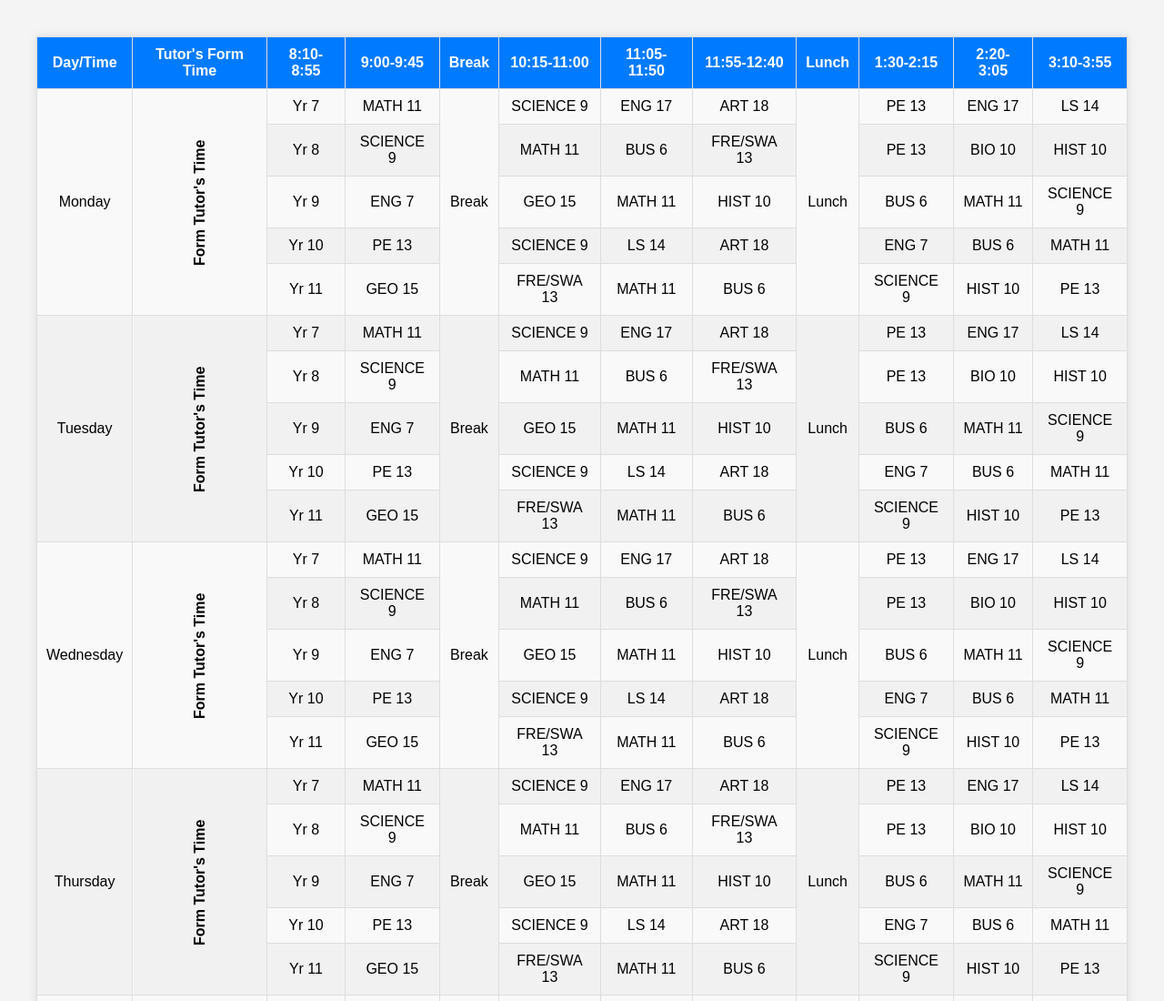
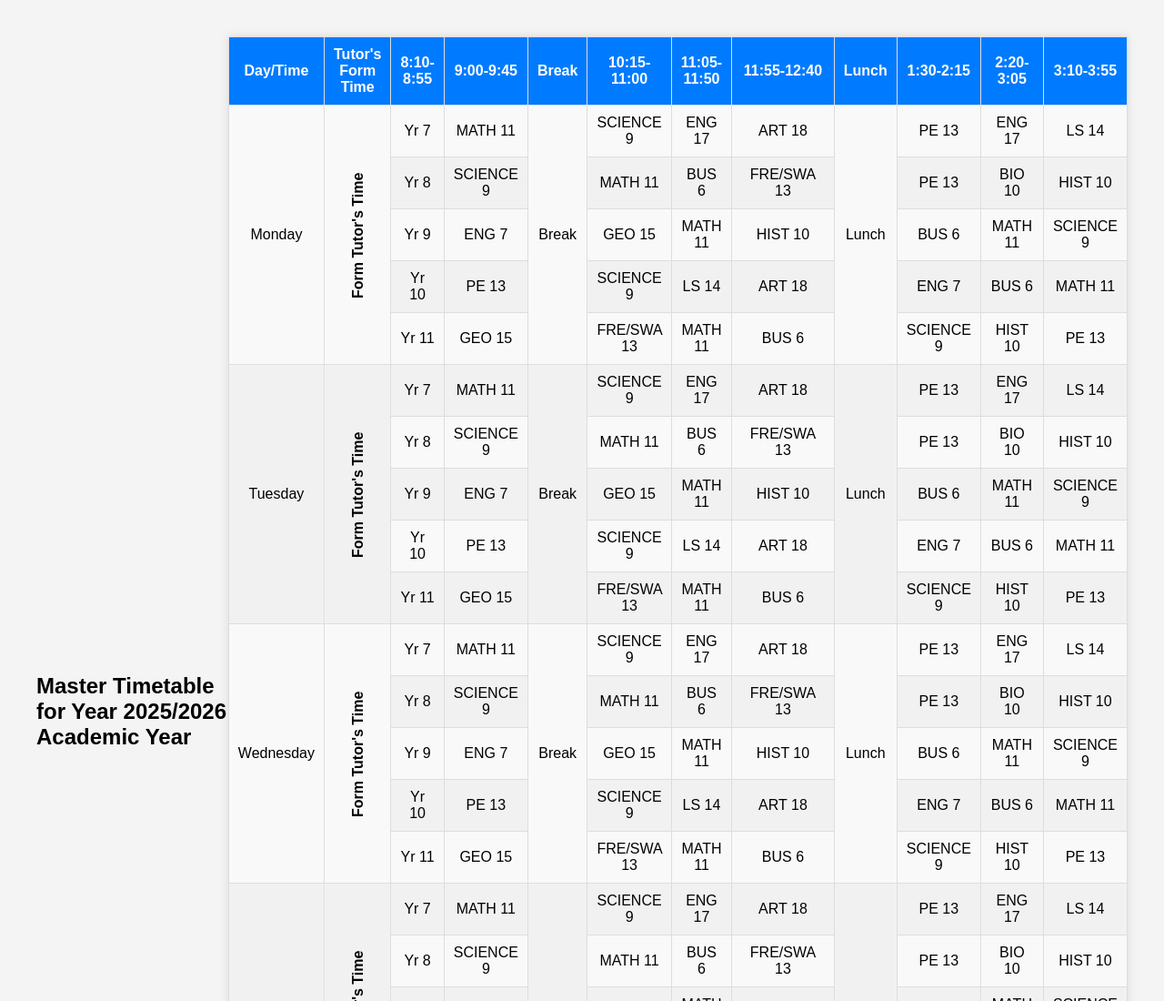
Before and after one commit to Omuthe-code/Master-Timetable-for-year-2024-2025-Academic-Year, a plain HTML site: page index.html in a window 1280 px wide. Shown: the top 1100 px of the page at 91% size. Drawn offline with Linux system fonts and the light colour scheme.

Commit message:
Update index.html
Heading edited

```diff
--- a/index.html
+++ b/index.html
@@ -6,6 +6,7 @@
     <link rel="stylesheet" href="styles.css">
 </head>
 <body>
+     <h2><strong>Master Timetable for Year 2025/2026 Academic Year</strong></h2>
     <table>
         <thead>
             <tr>
```
